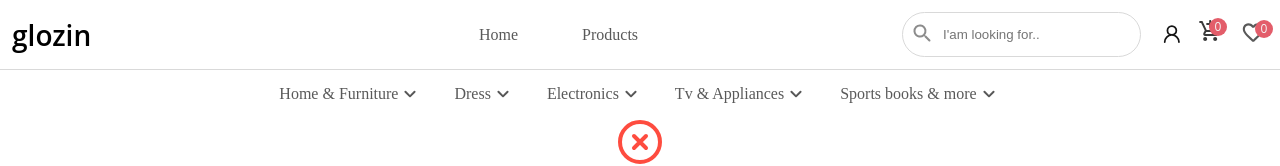
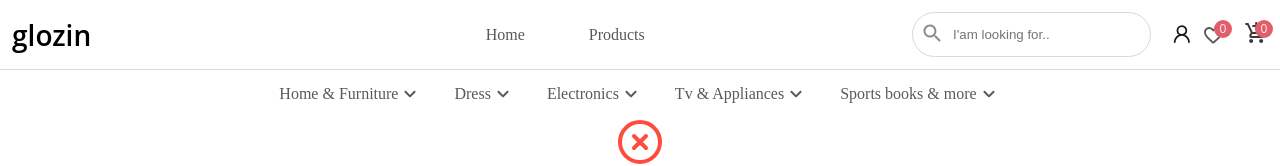
Before and after one commit to pkgowtham/weblings-Ecommerce, a React (Vite) app: page /mainLayout/paymentfailed in a window 1280 px wide. Shown: the top 166 px of the page. Built offline with nearby package versions, Linux system fonts and the light colour scheme.

Commit message:
final output

```diff
--- a/src/component/header/index.tsx
+++ b/src/component/header/index.tsx
@@ -372,7 +372,13 @@ const Header: React.FC<any> = (props): JSX.Element => {
                 <div className={classes.SearchDropDown}>
                   <div className={classes.header}>
                     <Typography variant="TS">Trending Search</Typography>
-                    <SvgClose cursor={'pointer'} onClick={()=>setSearchDropDown(false)} viewBox="0 0 30 30" width={30} height={30} />
+                    <SvgClose
+                      cursor={"pointer"}
+                      onClick={() => setSearchDropDown(false)}
+                      viewBox="0 0 30 30"
+                      width={30}
+                      height={30}
+                    />
                   </div>
                   <div className={classes.categories}>
                     {HeaderData?.links?.map((data: any) => (
@@ -414,12 +420,12 @@ const Header: React.FC<any> = (props): JSX.Element => {
                 />
               </div>
               <div className={classes.wishList}>
-                <SvgBuy
+                <SvgHeart
                   onClick={handleNavigate}
                   cursor={"pointer"}
-                  viewBox="0 0 20 30"
-                  width={30}
-                  height={30}
+                 viewBox="0 0 45 30"
+                  width={25}
+                  height={25}
                 />
                 <Badge
                   style={{
@@ -434,11 +440,11 @@ const Header: React.FC<any> = (props): JSX.Element => {
             </div>
           </HideComponents>
           <div className={classes.wishList}>
-            <SvgHeart
-              viewBox="0 0 40 40"
-              width={30}
+            <SvgBuy
+              cursor={"pointer"}
+              viewBox="0 0 25 25"
+              width={25}
               height={25}
-              cursor={"pointer"}
               onClick={() =>
                 dispatch({
                   type: "OPEN_ADD_TO_CART_MODAL",
```
